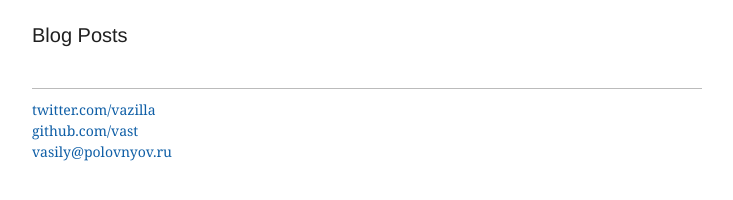
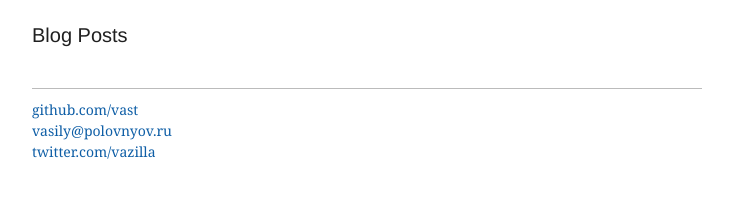
Before and after one commit to vast/vast.github.io, a Jekyll site: the page built from index.md, in a window 1280 px wide. Shown: the part 278-478 px from the top of the page, without its empty margins (273-1006 px from the left). Built offline with Jekyll 4.4.1, drawn with Linux system fonts in a browser that asks for light colours; Markdown is read by kramdown in place of the engine named in the settings; some of the changed lines change nothing that is shown.

Commit message:
reordered contacts

```diff
--- a/_layouts/default.html
+++ b/_layouts/default.html
@@ -19,9 +19,9 @@
   </div>
   <div id="aside">
     <ul class="contacts">
-      <li><a href="http://twitter.com/vazilla">twitter.com/vazilla</a></li>
       <li><a href="http://github.com/vast">github.com/vast</a></li>
       <li><a href="mailto:vasily@polovnyov.ru">vasily@polovnyov.ru</a></li>
+      <li><a href="http://twitter.com/vazilla">twitter.com/vazilla</a></li>
     </ul>
   </div>
 </div>
```
